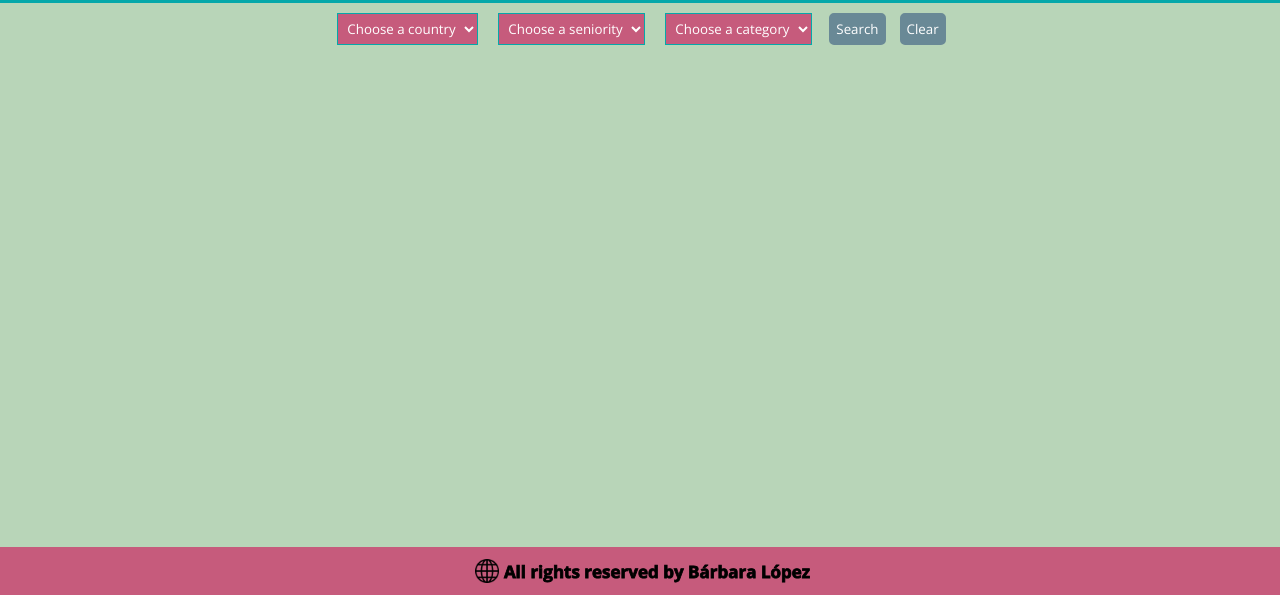
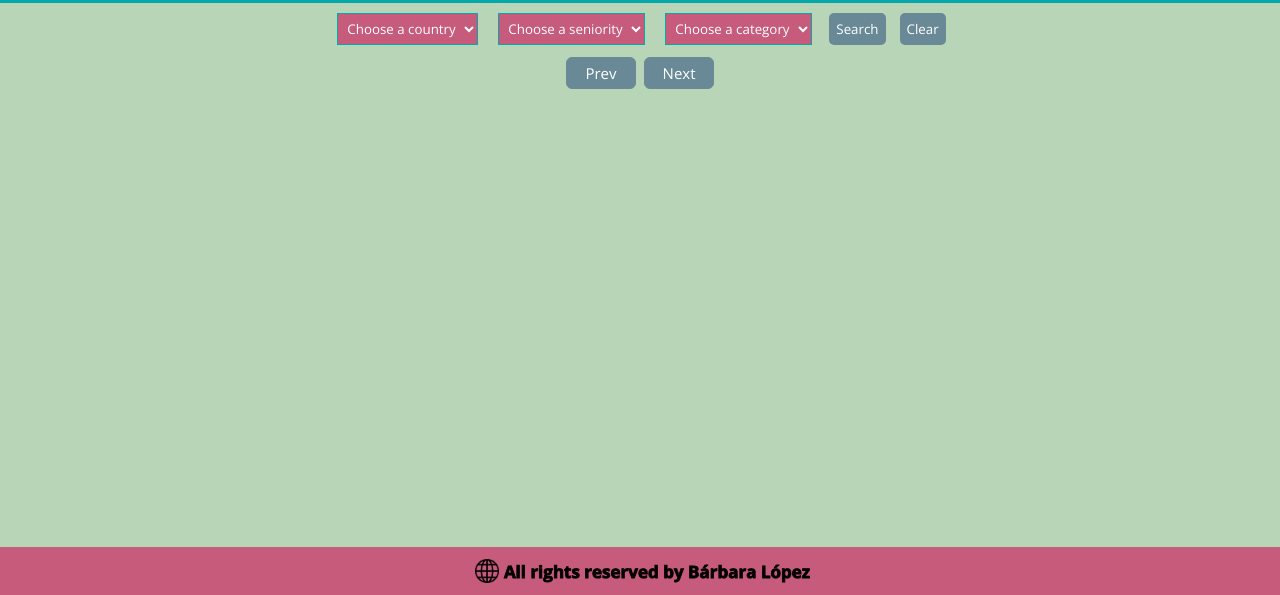
Before and after one commit to barbaraglopez/Job-posting-site-with-search-filter-edit-and-delete, a plain HTML site: page index.html in a window 1280 px wide. Both pictures are taken after a click on the link "Careers". Shown: the part 205-800 px from the top of the page. Drawn offline with nearby package versions, Linux system fonts and the light colour scheme; no server answers; a web font is replaced by a local one.

Commit message:
ajustes en diseno

```diff
--- a/js/script.js
+++ b/js/script.js
@@ -322,6 +322,7 @@ const btnCareer = queryId("navbar--careers").addEventListener('click',()=>{
     setTimeout(()=>{
         getData(page);
         hiddeSpinner();
+        queryId("buttonContainer-next-prev").classList.remove('hidden')
     },1000)
 })
 
--- a/sass/base/_reset.scss
+++ b/sass/base/_reset.scss
@@ -3,8 +3,17 @@
     padding: 0;
     font-family: $font--body;
 }
+
+html{
+    min-height: 100%;
+    bottom: 0rem;
+    position: relative;
+    margin-top: 0em;
+}
+
 body {
     background: var(--bkg-color);
+    margin-bottom: 4rem;
 }
 
 .header{
--- a/sass/layout/_footer.scss
+++ b/sass/layout/_footer.scss
@@ -1,6 +1,6 @@
 .footer{
     @include center($direction:row, $alingment:center, $justify:center);
-    position: absolute;
+    position:absolute;
     bottom: 0;
     left: 0;
     width: 100vw;
```
Also changed, not shown: css/styles.css, 1 other file.
